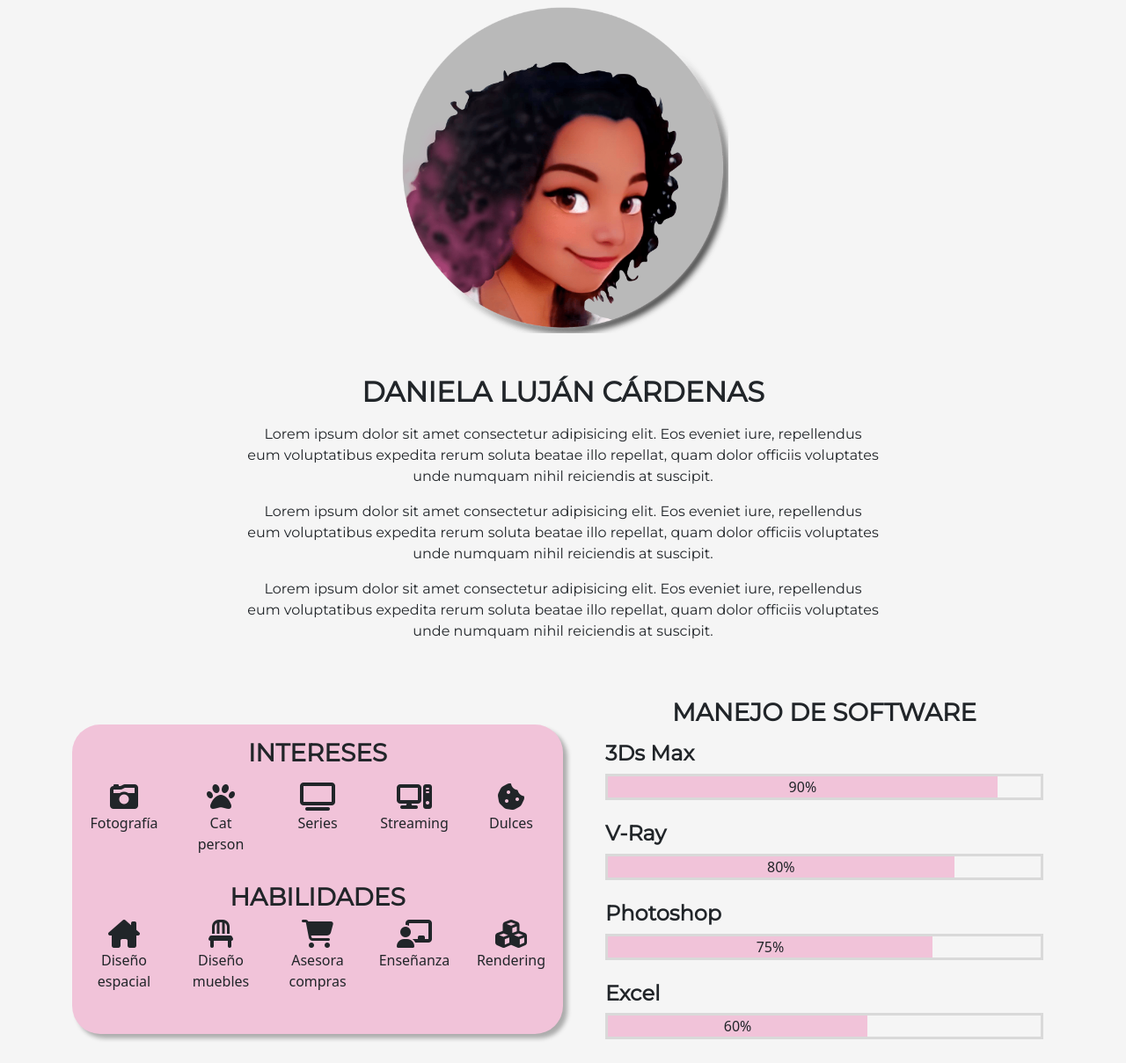
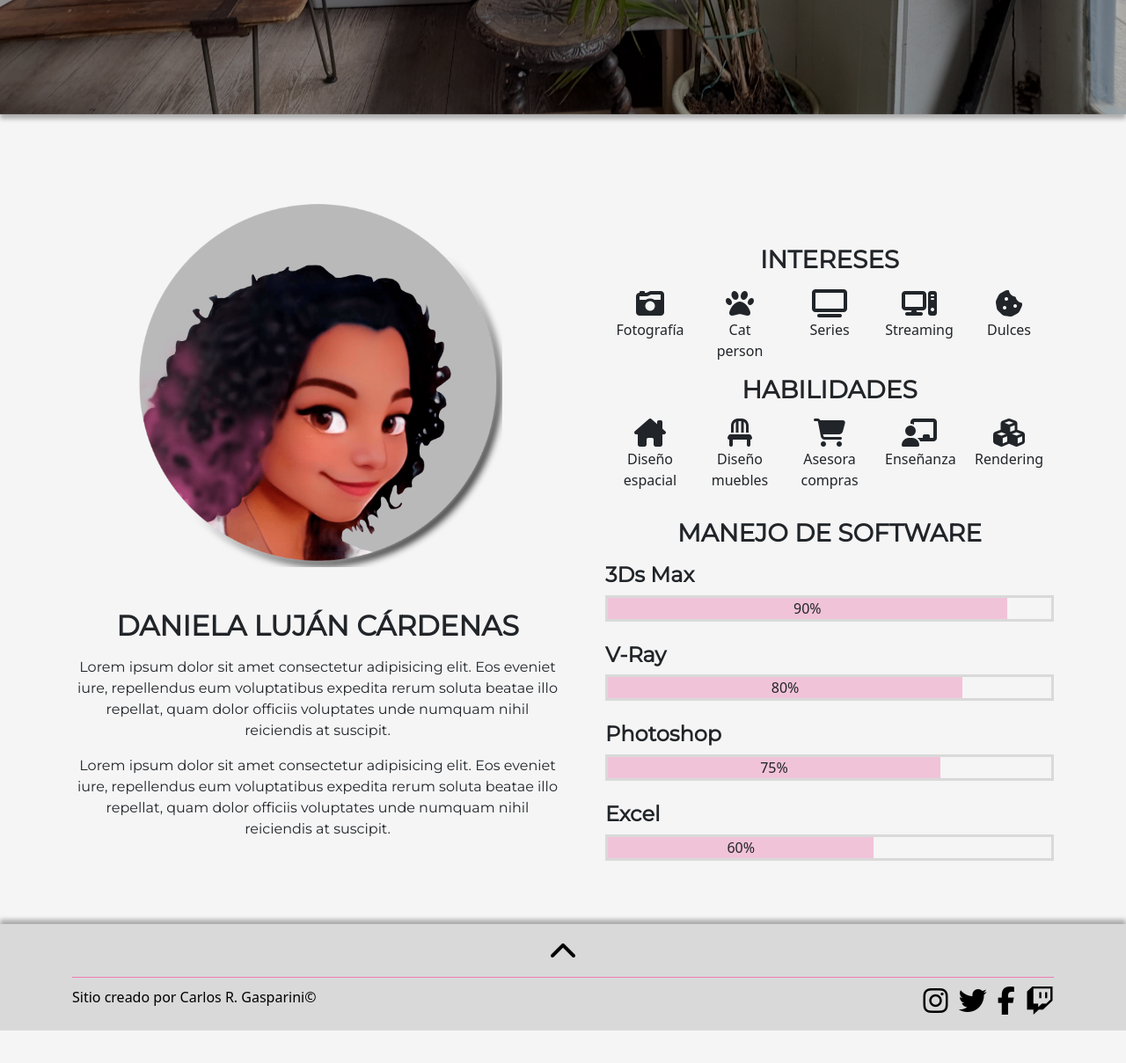
Before and after one commit to CharlyGasparini/dani-pick, a website: page pages/sobre-mi.html in a window 1280 px wide. Shown: the part 365-1574 px from the top of the page at 88% size. After the commit the page ends 1537 px from the top, so only its background shows below. Drawn offline with nearby package versions, Linux system fonts and the light colour scheme; a web font is replaced by a local one.

Commit message:
correcciones grales en index.html + layout y anim a sobre-mi.html

```diff
--- a/pages/sobre-mi.html
+++ b/pages/sobre-mi.html
@@ -32,7 +32,7 @@
 </head>
 <body>
 
-    <nav class="navbar navbar-expand-lg fixed-top navbar-dark bg-dark">
+    <nav class="navbar navbar-expand-lg sticky-top navbar-dark bg-dark">
         <div class="container">
             <a class="navbar__logo navbar-brand" href="../index.html" title="Ir al inicio">
                 <img src="../img/logo_danipick.png" alt="logo de Dani Pick">
@@ -94,127 +94,120 @@
 
         <section class="about-me text-center my-5">
 
-            <div class="container row mx-auto">
+            <div class="container row row-cols-1 row-cols-lg-2 mx-auto">
 
-                <img src="../img/dani-foto2.png" alt="imagen de DanyPick version cartoon" class="about-me__cartoon-img  img-fluid mb-5 mx-auto">
+                <div class="col p-0 my-auto">
+                    <img src="../img/dani-foto2.png" alt="imagen de DanyPick version cartoon" class="about-me__cartoon-img img-fluid w-75 my-5 mx-auto" data-aos="flip-left" data-aos-duration="1000">
 
-                <h2 class="about-me__subtitle mb-3">DANIELA LUJÁN CÁRDENAS</h2>
+                    <h2 class="about-me__subtitle mb-3" data-aos="fade-up" data-aos-duration="1500">DANIELA LUJÁN CÁRDENAS</h2>
 
-                <div class="about-me__desc mb-5 col-lg-8 mx-auto">
-                    <p>Lorem ipsum dolor sit amet consectetur adipisicing elit. Eos eveniet iure, repellendus eum voluptatibus expedita rerum soluta beatae illo repellat, quam dolor officiis voluptates unde numquam nihil reiciendis at suscipit.</p>
+                    <div class="about-me__desc mb-5 mx-auto" data-aos="fade-up" data-aos-duration="1500" data-aos-delay="200">
                         <p>Lorem ipsum dolor sit amet consectetur adipisicing elit. Eos eveniet iure, repellendus eum voluptatibus expedita rerum soluta beatae illo repellat, quam dolor officiis voluptates unde numquam nihil reiciendis at suscipit.</p>
                         <p>Lorem ipsum dolor sit amet consectetur adipisicing elit. Eos eveniet iure, repellendus eum voluptatibus expedita rerum soluta beatae illo repellat, quam dolor officiis voluptates unde numquam nihil reiciendis at suscipit.</p>
                     </div>
+                </div>
 
-                <div class="about-me__interest rounded-5 p-3 mb-5 my-lg-auto col-lg-6">
+                <div class="col p-0 ps-lg-5 mt-auto">
 
+                    <div data-aos="fade-up" data-aos-duration="1500">
                         <h3 class="about-me__sub-subtitle mb-3">INTERESES</h3>
 
-                    <div class="about-me__interest-list mb-3 row">
+                        <div class="about-me__interests mb-5 mb-lg-0 mx-auto row row-cols-3 row-cols-md-5">
 
-                        <figure class="about-me__interest-icon col">
+                            <figure class="about-me__interest-icon">
                                 <i class="fa-solid fa-camera-retro"></i>
                                 <figcaption>Fotografía</figcaption>
                             </figure>
 
-                        <figure class="about-me__interest-icon col">
+                            <figure class="about-me__interest-icon">
                                 <i class="fa-solid fa-paw"></i>
                                 <figcaption>Cat<br>person</figcaption>
                             </figure>
 
-                        <figure class="about-me__interest-icon col">
+                            <figure class="about-me__interest-icon">
                                 <i class="fa-solid fa-tv"></i>
                                 <figcaption>Series</figcaption>
                             </figure>
 
-                        <figure class="about-me__interest-icon col">
+                            <figure class="about-me__interest-icon mx-auto">
                                 <i class="fa-solid fa-computer"></i>
                                 <figcaption>Streaming</figcaption>
                             </figure>
 
-                        <figure class="about-me__interest-icon col">
+                            <figure class="about-me__interest-icon mx-auto">
                         <i class="fa-solid fa-cookie-bite"></i>
                                 <figcaption>Dulces</figcaption>
                             </figure>
 
                         </div>
+                    </div>
 
-                    <h3 class="about-me__subtitle">HABILIDADES</h3>
+                    <div data-aos="fade-up" data-aos-duration="1500">
+                        <h3 class="about-me__subtitle mb-3">HABILIDADES</h3>
 
-                    <div class="about-me__abilities-list mb-3 row">
+                        <div class="about-me__abilities mb-5 mb-lg-3 mx-auto row row-cols-3 row-cols-md-5">
 
-                        <figure class="about-me__ability-icon col">
+                            <figure class="about-me__ability-icon">
                                 <i class="fa-solid fa-house-chimney"></i>
                                 <figcaption>Diseño<br>espacial</figcaption>
                             </figure>
 
-                        <figure class="about-me__ability-icon col">
+                            <figure class="about-me__ability-icon">
                                 <i class="fa-solid fa-chair"></i>
                                 <figcaption>Diseño<br>muebles</figcaption>
                             </figure>
 
-                        <figure class="about-me__ability-icon col">
+                            <figure class="about-me__ability-icon">
                                 <i class="fa-solid fa-cart-shopping"></i>
                                 <figcaption>Asesora<br>compras</figcaption>
                             </figure>
 
-                        <figure class="about-me__ability-icon col">
+                            <figure class="about-me__ability-icon mx-auto">
                                 <i class="fa-solid fa-chalkboard-user"></i>
                                 <figcaption>Enseñanza</figcaption>
                             </figure>
 
-                        <figure class="about-me__ability-icon col">
+                            <figure class="about-me__ability-icon mx-auto">
                                 <i class="fa-solid fa-cubes"></i>
                                 <figcaption>Rendering</figcaption>
                             </figure>
 
                         </div>
-
                     </div>
 
-                    <div class="about-me__soft ps-lg-5 col-lg-6">
+                    <h3 class="about-me__sub-sutitle mb-3" data-aos="fade-up" data-aos-duration="1500">MANEJO DE SOFTWARE</h3>
 
-                        <h3 class="about-me__sub-sutitle mb-3">MANEJO DE SOFTWARE</h3>
-
-                        <div class="about-me__soft-skill">
-
+                    <div class="about-me__soft-skill" data-aos="fade-up" data-aos-duration="1500" data-aos-delay="200">
                         <h4 class="text-start">3Ds Max</h4>
 
-                            <div class="about-me__progress-bar mb-4">
-                                <div class="about-me__progress-cont py-auto">90%</div>
+                        <div class="about-me__progress-bar mb-4 overflow-hidden">
+                            <div class="about-me__progress-cont py-auto" data-aos="fade-right" data-aos-duration="1500" data-aos-delay="500">90%</div>
                         </div>
                     </div>
 
-                        <div class="about-me__soft-skill">
-
+                    <div class="about-me__soft-skill" data-aos="fade-up" data-aos-duration="1500" data-aos-delay="200">
                         <h4 class="text-start">V-Ray</h4>
 
-                            <div class="about-me__progress-bar mb-4">
-                                <div class="about-me__progress-cont py-auto">80%</div>
+                        <div class="about-me__progress-bar mb-4 overflow-hidden">
+                            <div class="about-me__progress-cont py-auto" data-aos="fade-right" data-aos-duration="1500" data-aos-delay="500">80%</div>
                         </div>
                     </div>
 
-                        <div class="about-me__soft-skill">
-
+                    <div class="about-me__soft-skill" data-aos="fade-up" data-aos-duration="1500" data-aos-delay="200">
                         <h4 class="text-start">Photoshop</h4>
 
-                            <div class="about-me__progress-bar mb-4">
-                                <div class="about-me__progress-cont py-auto">75%</div>
+                        <div class="about-me__progress-bar mb-4 overflow-hidden">
+                            <div class="about-me__progress-cont py-auto" data-aos="fade-right" data-aos-duration="1500" data-aos-delay="500">75%</div>
                         </div>
                     </div>
 
-                        <div class="about-me__soft-skill">
-
+                    <div class="about-me__soft-skill" data-aos="fade-up" data-aos-duration="1500" data-aos-delay="200">
                         <h4 class="text-start">Excel</h4>
 
-                            <div class="about-me__progress-bar mb-4">
-                                <div class="about-me__progress-cont py-auto">60%</div>
+                        <div class="about-me__progress-bar mb-4 overflow-hidden">
+                            <div class="about-me__progress-cont py-auto" data-aos="fade-right" data-aos-duration="1500" data-aos-delay="500">60%</div>
                         </div>
                     </div>
-
-
-                    </div>
-
                 </div>
 
             </div>
--- a/scss/_globals.scss
+++ b/scss/_globals.scss
@@ -6,8 +6,7 @@
 }
 
 body{
-
-    background-color: whitesmoke;
+    background-color: #f5f5f5;
 }
 
 h1,h2,h3,h4{
--- a/scss/_header.scss
+++ b/scss/_header.scss
@@ -3,5 +3,5 @@
 }
 
 .hero--sec{
-    @include hero(40vh,none);
+    @include hero(50vh,none);
 }
--- a/scss/_sobre-mi.scss
+++ b/scss/_sobre-mi.scss
@@ -1,13 +1,3 @@
-.about-me__cartoon-img{
-
-    max-width: 400px;
-}
-
-.about-me__interest{
-    background-color: $primary;
-    box-shadow: map-get($shadows, "lat");
-}
-
 .about-me__soft-skill{
 
     .about-me__progress-bar{
@@ -17,19 +7,19 @@
         z-index: 1;
     }
 
-    @for $i from 2 through 5 {
+    @for $i from 4 through 7 {
 
         &:nth-child(#{$i}) .about-me__progress-cont{
 
-            @if $i == 2 {
+            @if $i == 4 {
 
                 @include progress(90%);
 
-            } @else if $i == 3 {
+            } @else if $i == 5 {
 
                 @include progress(80%);
 
-            } @else if $i == 4 {
+            } @else if $i == 6 {
 
                 @include progress(75%);
 
```
Also changed, not shown: index.html (+21 -85 lines), css/style.css, 1 other file. Lines whose indentation alone changed are shown as unchanged.
